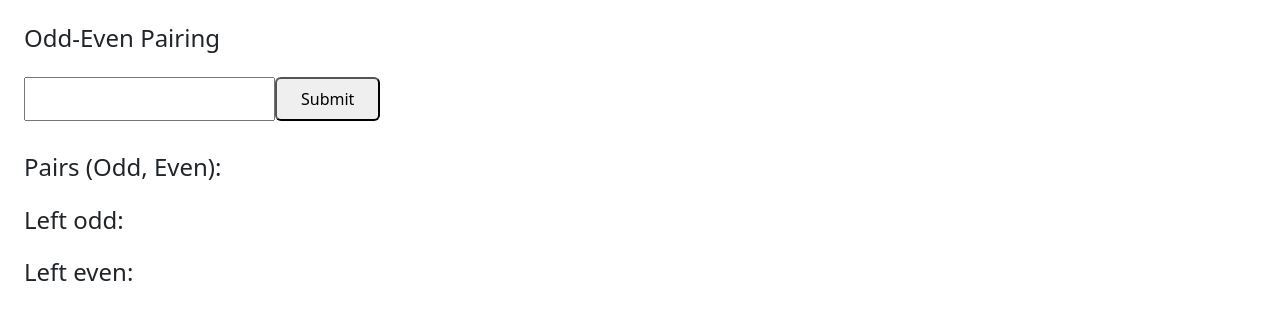
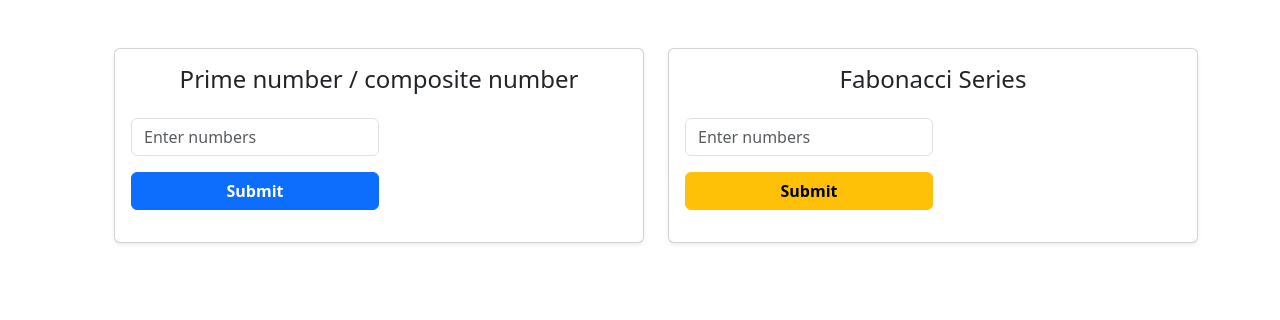
Before and after one commit to ayushi7459/Shopping_cart, a React (Vite) app: page /questions in a window 1280 px wide. Shown: the top 320 px of the page. Built offline with nearby package versions, Linux system fonts and the light colour scheme; the HTML template or start-up script is replaced by a standard one.

Commit message:
final submission before check - question2

```diff
--- a/src/components/questions.tsx
+++ b/src/components/questions.tsx
@@ -1,63 +1,117 @@
-import { useState } from "react";
+import { useRef, useState } from "react";
 
-const OddEvenPair = () =>{
-      const [input, setInput] = useState('');
-      const [oddEven,setOddEven] = useState<Array<string>>([]);
-      const [remainingOdd , setRemainingOdd] = useState<Array<string>>([]);
-      const [remainingEven , setRemainingEven] = useState<Array<string>>([]);
+const OddEvenPair = () => {
 
 
-    const handleSubmit = (e: React.FormEvent<HTMLFormElement>) => {
+const input = useRef<HTMLInputElement | null>(null);
+const fabonacciInput = useRef<HTMLInputElement | null>(null);
+const [fabonacciSeries,setFabonacciSeries] = useState<Array<number>>([]);
+const [primeSeries,setPrimeSeries] = useState<Array<number>>([]);
+
+
+const handlePrime = (e: React.FormEvent<HTMLFormElement>) => {
     e.preventDefault();
+    const number = Number(input.current?.value);
 
-        console.log(input);
-        const array = input.split(" ");
-        console.log(array)
-        const even = array.filter((num) => Number(num) % 2 === 0);
-        const odd = array.filter((num)=>
-            Number(num) %2 !== 0
-        )
-        console.log("Type od odd",typeof(odd))
-
-        const n = Math.min(even.length , odd.length);
-        const result = [];
-
-        for(let i=0;i<n;i++){
-            result.push(`[${odd[i]},${even[n-i-1]}]`);
-        }
-        setOddEven(result);
-
-        const leftOdd = odd.slice(n);
-        const leftEven = even.slice(0, even.length - n);
-
-        setRemainingOdd(leftOdd);
-        setRemainingEven(leftEven);
-        // console.log(oddEven);
-        console.log("Remaining Odd:", leftOdd);
-        console.log("Remaining Even:", leftEven);
-
-        setInput("");
+    if (number <= 1) {
+        setPrimeSeries([]);
+        return;
     }
 
-    return(
-            <div className="p-4 mx-auto">
-              <h4 className="font-bold mb-4">Odd-Even Pairing</h4>
+    const series = [];
+    for (let i = 2; i <= number; i++) {
+        let isPrime = true;
+        for (let j = 2; j * j <= i; j++) {
+            if (i % j === 0) {
+                isPrime = false;
+                break;
+            }
+        }
+        if (isPrime) {
+            series.push(i);
+        }
+    }
+    setPrimeSeries(series);
+}
 
-              <form onSubmit={handleSubmit}>
-                <input type="text" className="p-2 mb-2" value={input} onChange={(e) => setInput(e.target.value)}
+
+    const handleFabonacci =(e: React.FormEvent<HTMLFormElement>)=>{
+
+        e.preventDefault();
+        const number = fabonacciInput.current?.value
+        const count = Number(number)
+
+            if(count===0){
+                setFabonacciSeries([0])
+            }
+            if(count===1){
+                setFabonacciSeries([0,1])
+            }
+            else if (count>1){
+                let series = [0,1]
+                let sum = 0
+
+                for(let i=2; ;i++){
+                    sum = series[i-1] + series[i-2];
+                    if(sum > count){
+                        break;
+                    }
+                series.push(sum)
+                }
+                setFabonacciSeries(series);
+        }
+    }
+
+
+    return (
+        <div className="container py-5">
+        <div className="row justify-content-center">
+            {/* prime , composite number*/}
+            <div className="col-md-6 col-sm-12">
+                <div className="card shadow-sm">
+                    <div className="card-body">
+                        <h4 className="card-title mb-4 text-center">Prime number / composite number</h4>
+
+                        <form onSubmit={handlePrime} className="d-flex flex-column gap-3">
+                            <input
+                                type="number"
+                                className="form-control w-50"
+                                placeholder="Enter numbers"
+                                ref={input}
                             />
-                <button type="submit" className="bg-blue-500 text-black px-4 py-2 rounded">
-                  Submit
+                            <button type="submit" className="btn btn-primary fw-bold w-50"> Submit
                             </button>
                         </form>
+                        <div className="mt-3">{primeSeries.map((item,index)=>(
+                            <span key={index}>{item}, </span>
+                        ))}</div>
+                    </div>
+                </div>
+            </div>
 
-              <div className="mt-4">
-                <h4 className="font-semibold">Pairs (Odd, Even): {oddEven}</h4>
+            {/* fabonacci */}
+            <div className="col-md-6 col-sm-12">
+                <div className="card shadow-sm">
+                    <div className="card-body">
+                        <h4 className="card-title mb-4 text-center">Fabonacci Series</h4>
 
-                <h4 className="font-semibold mt-4">Left odd: {remainingOdd.toString()}</h4>
-                <h4 className="font-semibold mt-4">Left even: {remainingEven.toString()}</h4>
-
-
+                         <form onSubmit={handleFabonacci} className="d-flex flex-column gap-3">
+                            <input
+                                type="number"
+                                className="form-control w-50"
+                                placeholder="Enter numbers"
+                                ref={fabonacciInput}
+                            />
+                            <button
+                                type="submit"  className="btn btn-warning w-50 fw-bold"> Submit
+                            </button>
+                        </form>
+                        <div className="mt-3">{fabonacciSeries.map((item,index)=>(
+                            <span key={index}>{item}, </span>
+                        ))}</div>
+                    </div>
+                </div>
+            </div>
         </div>
     </div>
     );
```
Also changed, not shown: index2.html (deleted, +0 -11 lines). Lines whose indentation alone changed are shown as unchanged.
